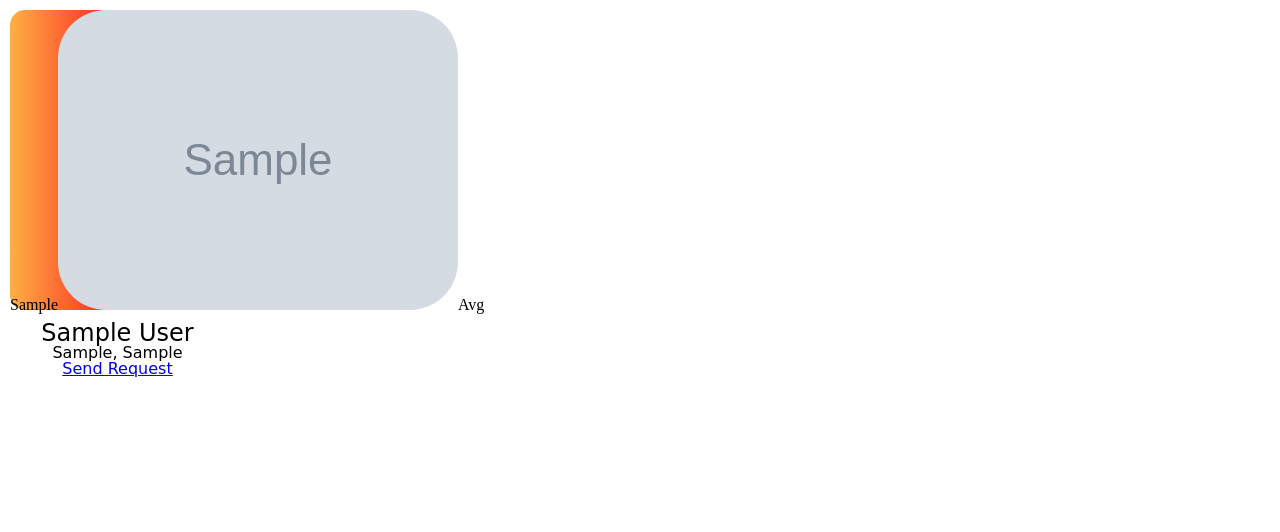
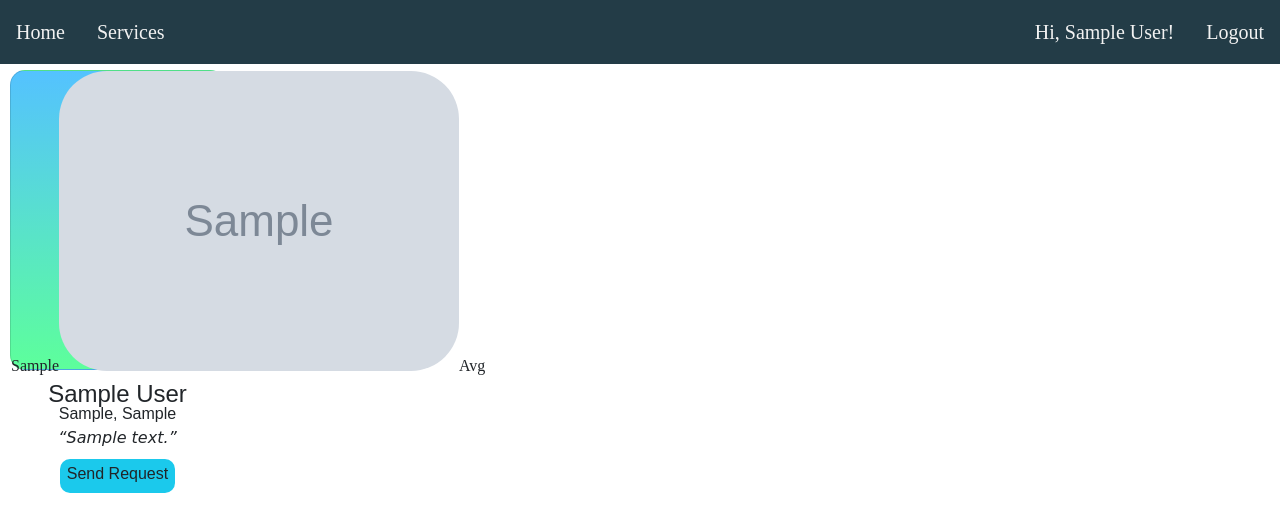
Before and after one commit to sarimurrab/MSW, a Flask app: page /list-of-coach in a window 1280 px wide. Shown: the top 532 px of the page. Run offline with Flask 2, Linux system fonts and the light colour scheme; a user stored in the database is signed in; tables that the repository leaves empty hold one stand-in row (values such as "Sample post"); grey boxes marked "Sample" are stand-in pictures; some libraries are stand-ins or nearby versions.

Commit message:
card design

```diff
--- a/APP/static/css/pro_card.css
+++ b/APP/static/css/pro_card.css
@@ -9,8 +9,9 @@
     height: 300px;
     margin: 10px;
     justify-content:space-evenly;
-    background: linear-gradient(90deg, rgba(252,176,69,1) 0%, rgba(253,29,29,1) 50%, rgba(252,176,69,1) 100%);
+    background: linear-gradient(180deg, rgba(84,194,255,1) 0%, rgba(93,255,155,1) 100%);
     border-radius: 15px;
+    margin-top: 70px;
 
 }
 .card-top {
@@ -26,7 +27,7 @@
     /* border: 2px rgb(128, 0, 85) solid; */
     align-content: center;
     text-align: center;
-    font-family:cursive;
+    font-family:sans-serif;
 }
 .card-low{
     display: flex;
@@ -66,6 +67,7 @@
     text-align: center;
     text-decoration: none;
     border-radius: 50%;
+    box-sizing: unset;
   }
   .fa:hover {
     opacity: 0.7;
@@ -96,3 +98,52 @@
 	display: flex;
 	flex-flow: wrap;
 }
+
+.navbar {
+	overflow: hidden;
+	background-color: rgb(35, 60, 71);
+	position: fixed; /* Set the navbar to fixed position */
+	top: 0; /* Position the navbar at the top of the page */
+	width: 100%; /* Full width */
+	z-index: 9999;
+	display: flex;
+	justify-content: flex-start;
+  font-size: 20px;
+  }
+
+  /* Links inside the navbar */
+  .navbar a {
+	float: left;
+	display: block;
+	color: #f2f2f2;
+	text-align: center;
+	padding: 14px 16px;
+	text-decoration: none;
+  }
+
+  /* Change background on mouse-over */
+  .navbar a:hover {
+	background: #ddd;
+	color: black;
+  }
+
+  .mybtn:hover{
+    background-color: #14849a;
+  }
+
+  .mybtn{
+    text-decoration: none;
+    padding-left: 6px;
+    padding-right: 6px;
+    margin-top: 5px;
+    padding-top: 2px;
+    background-color: #1bc9ec;
+    border-radius: 10px;
+  }
+
+  p{
+    font-family: cursive;
+    font-style: oblique;
+    margin-top: 0.5rem;
+    margin-bottom: 0.5rem;
+  }
--- a/APP/static/css/style.css
+++ b/APP/static/css/style.css
@@ -161,3 +161,37 @@ nav ul li a{
 #card{
   border-radius: 10px;
 }
+
+.navbar {
+	overflow: hidden;
+	background-color: rgb(35, 60, 71);
+	position: fixed; /* Set the navbar to fixed position */
+	top: 0; /* Position the navbar at the top of the page */
+	width: 100%; /* Full width */
+	z-index: 9999;
+	display: flex;
+	justify-content: flex-start;
+  font-size: 1.25rem;
+  }
+
+  /* Links inside the navbar */
+  .navbar a {
+	float: left;
+	display: block;
+	color: #f2f2f2;
+	text-align: center;
+	padding: 0.875rem 1rem;
+	text-decoration: none;
+  }
+
+  /* Change background on mouse-over */
+  .navbar a:hover {
+	background: #ddd;
+	color: black;
+  }
+
+  @media(max-width:998px){
+    html{
+      font-size: 55%;
+    }
+  }
--- a/APP/templates/list_of_coach.html
+++ b/APP/templates/list_of_coach.html
@@ -5,6 +5,10 @@
     <meta http-equiv="X-UA-Compatible" content="IE=edge" />
     <meta name="viewport" content="width=device-width, initial-scale=1.0" />
     <link rel="stylesheet" href="style.css" />
+    <link href="https://cdn.jsdelivr.net/npm/bootstrap@5.0.1/dist/css/bootstrap.min.css"
+          rel="stylesheet"
+          integrity="sha384-+0n0xVW2eSR5OomGNYDnhzAbDsOXxcvSN1TPprVMTNDbiYZCxYbOOl7+AMvyTG2x"
+          crossorigin="anonymous">
     <link
       href="https://fonts.googleapis.com/css2?family=Quicksand&display=swap"
       rel="stylesheet"
@@ -38,7 +42,12 @@
   </head>
 
   <body>
-
+    <div class="navbar fixed-top navbar-expand-md ">
+      <a href="{{url_for('index')}}">Home</a>
+      <a href="{{url_for('services')}}">Services</a>
+      <a href="{{ url_for('profile') }}" style="margin-left: auto;">Hi, {{ current_user.name }}!&Tab;</a>
+      <a href="{{url_for('logout')}}" style="margin-left: 0px;">Logout</a>
+    </div>
     <div class="left-region"></div>
     <div class="right-region">
       {%for coach in result%}
@@ -57,8 +66,9 @@
 
 
           <h4>{{coach[1].position}}, {{coach[1].organization}}</h4>
+          <p>{{'“'+coach[1].shortdescription+'”'}}</p>
 
-          <a class="btn" target="_blank" href="{{url_for('send_request',rcvd_username = coach[0].username)}}">Send Request</a>
+          <a class="btn mybtn" target="_blank" href="{{url_for('send_request',rcvd_username = coach[0].username)}}" style="text-decoration: none;">Send Request</a>
         </div>
 
 
--- a/APP/templates/sys_recommendation_after.html
+++ b/APP/templates/sys_recommendation_after.html
@@ -50,7 +50,7 @@
     </style>
   </head>
   <body>
-    <div class="navbar">
+    <div class="navbar fixed-top navbar-expand-md ">
       <a href="{{url_for('index')}}">Home</a>
       <a href="{{url_for('services')}}">Services</a>
       <a href="{{url_for('system_recommend')}}">System Recommendation</a>
```
Also changed, not shown: APP/templates/index2.html (+20 -17 lines), APP/templates/req_notifications.html (+36 -2 lines).
